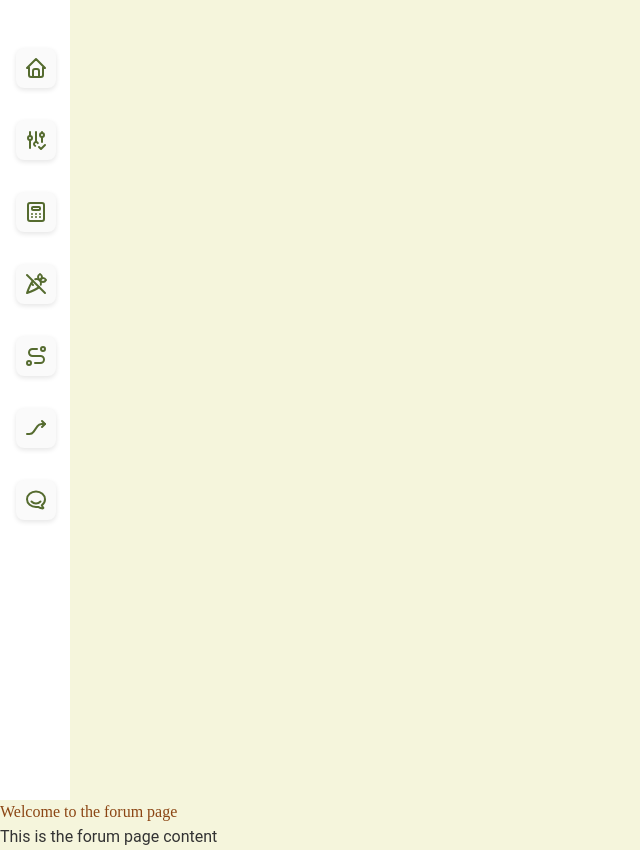
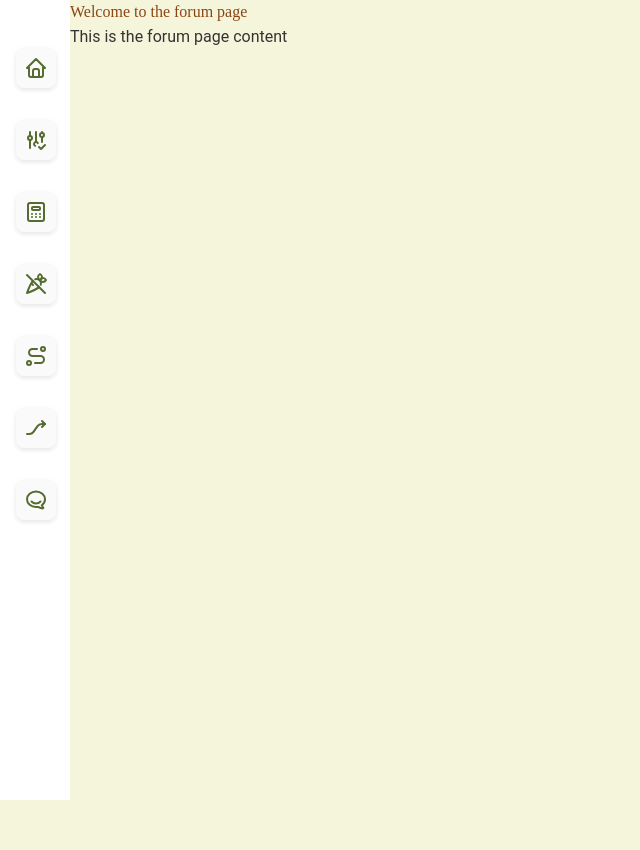
Before and after one commit to mhjarvis/fitnessflow, a Next.js app: page /forum in a window 1280 px wide. Shown: the whole page, without its empty margins (0-640 px from the left). After the commit the page ends 800 px from the top, so only its background shows below. Built offline with nearby package versions, Linux system fonts and the light colour scheme.

Commit message:
Add layout styles for main container and update layout component

```diff
--- a/app/layout.jsx
+++ b/app/layout.jsx
@@ -1,11 +1,12 @@
 "use client"
 import "@/assets/styles/global.css"
+import styles from "./layout.module.css"
 import Navbar from "@/components/navbar/Navbar"
 
 export default function MainLayout({ children }) {
 	return (
 		<html lang="en">
-			<body>
+			<body className={styles.container}>
 				<Navbar />
 				<main>{children}</main>
 			</body>
--- /dev/null
+++ b/app/layout.module.css
@@ -0,0 +1,5 @@
+.container {
+	display: grid;
+	grid-template-columns: 70px 1fr;
+	height: 100vh;
+}
```
